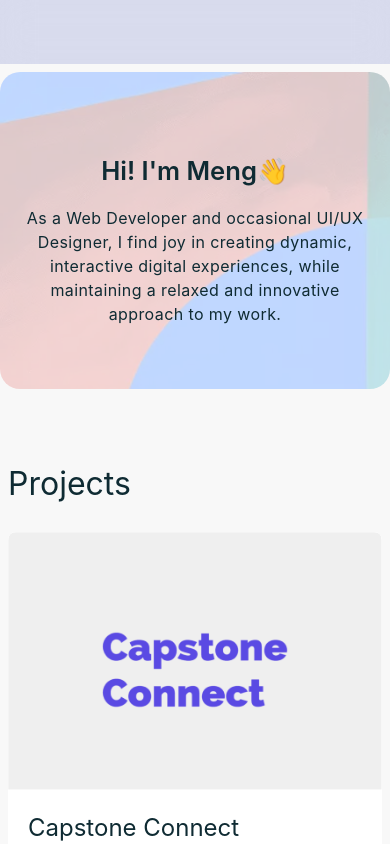
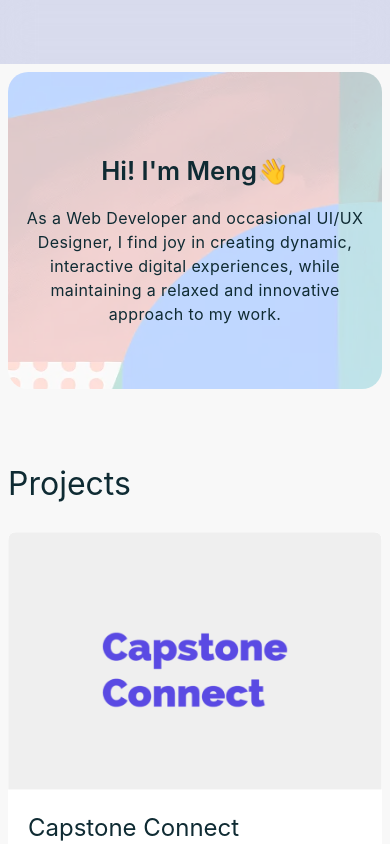
Before and after one commit to mong00x/portfolio, a Next.js app: page / in a window 390 px wide. Shown: the top 844 px of the page. Built offline with nearby package versions, Linux system fonts and the light colour scheme.

Commit message:
fix theme button in medium view

```diff
--- a/pages/index.js
+++ b/pages/index.js
@@ -47,14 +47,14 @@ export default function Home() {
 
 
         <nav className={styles.nav}>
-          <div className={styles.navBtnContainer}>
+          <div className={styles.container}>
             {/* <button
               className={styles.brand}
               onClick={() => (window.location.href = "#")}
             >
               Meng Yuan
             </button> */}
-            <div className={styles.navBtnGroup}></div>
+            {/* <div className={styles.navBtnGroup}></div> */}
             <div className={styles.themeBtnContainer}>
               <button className={styles.themeBtn} onClick={switchTheme}>
                 {theme === "light" ? (
--- a/styles/Home.module.css
+++ b/styles/Home.module.css
@@ -19,14 +19,14 @@
   /* border-bottom: solid 4px var(--primary-nav-border-color); */
 }
 
-.navBtnContainer {
+/* .navBtnContainer {
   position: relative;
   display: flex;
   margin: 1rem 16rem;
   justify-content: space-between;
   width: auto;
   height: 2rem;
-}
+} */
 
 .brand {
   font-size: 1.5rem;
@@ -46,16 +46,14 @@
   font-weight: 600;
 }
 
-.navBtn button {
-  margin: auto;
-}
+
 
 .themeBtnContainer {
   /* background-color: var(--primary-color); */
   font-size: 1.7rem;
   width: 2rem;
   height: 2rem;
-  margin: auto 0;
+  margin: 1rem 1rem 1rem auto;
   border-radius: var(--border-radius);
   align-items: center;
 }
@@ -100,6 +98,7 @@
   align-items: center;
   text-align: center;
 }
+
 
 .title {
   z-index:1;
@@ -236,6 +235,11 @@
   .grid {
     margin:auto;
   }
+
+
+.greetings h1{
+  font-size: 5.2rem;
+}
 }
 
 /* medium */
@@ -271,6 +275,11 @@
     margin-top: 3rem;
   }
 
+  .greetings h1 {
+    font-size: 5rem;
+  }
+
+
    .intro {
     width: 90%;
     font-size: 1.5rem !important;
@@ -278,7 +287,7 @@
   }
 
   .projects {
-    padding-top: 18%;
+    padding-top: 12%;
     padding-bottom: 4rem;
   }
 
@@ -291,9 +300,6 @@
 @media (max-width: 42em) {
   .container {
     padding: 0 1rem;
-  }
-
-  .navBtnGroup {
   }
 
   .navBtnContainer {
@@ -322,6 +328,7 @@
     margin-top: 3rem;
   }
 
+
   .hero .intro {
     width: 90%;
     font-size: 1.25rem !important;
@@ -346,13 +353,12 @@
   }
 }
 
+/* extra small */
 @media ( max-width: 30em) {
   .container {
     padding: 0 .5rem;
   }
 
-  .navBtnGroup {
-  }
 
   .navBtnContainer {
     margin-right: 3rem;
@@ -363,17 +369,18 @@
   }
 
   .herobg{
-    margin:0;
-    width:100%;
+    margin:0 0.5rem;
+    width:-webkit-fill-available;
     z-index:0;
     top:4.5rem;
     height:9%;
     position:absolute;
     background-image: url("../public/hero.webp");
-    background-size:1000px;
+    background-size:900px;
     background-attachment: fixed;
     border-radius: 20px;
   }
+
   .greetings h1 {
     margin-top: .5rem;
     font-size: 1.6rem;
--- a/styles/globals.css
+++ b/styles/globals.css
@@ -73,7 +73,6 @@ button:nth-child(1):focus {
 }
 
 h1 {
-
   font-size: 5.2rem;
   font-weight: 600;
   margin: 1rem 0;
```
